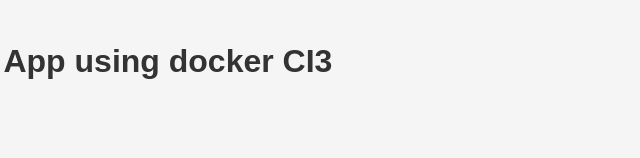
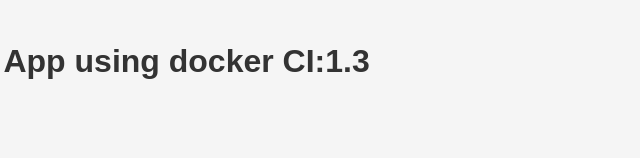
Before and after one commit to ktemple77/docker-ci, a website: page public/index.html in a window 1280 px wide. Shown: the part 284-442 px from the top of the page, 534-1174 px from the left. Drawn offline with Linux system fonts and the light colour scheme.

Commit message:
Update index.html

```diff
--- a/public/index.html
+++ b/public/index.html
@@ -7,7 +7,7 @@
 </head>
 <body>
   <img src="images/fastcampus.png" alt="fastcampus logo">
-  <h1>Welcome to Fastcampus - Nodejs App using docker CI3</h1>
+  <h1>Welcome to Fastcampus - Nodejs App using docker CI:1.3</h1>
   <p>This is a sample Nodejs application!</p>
 </body>
 </html>
```
